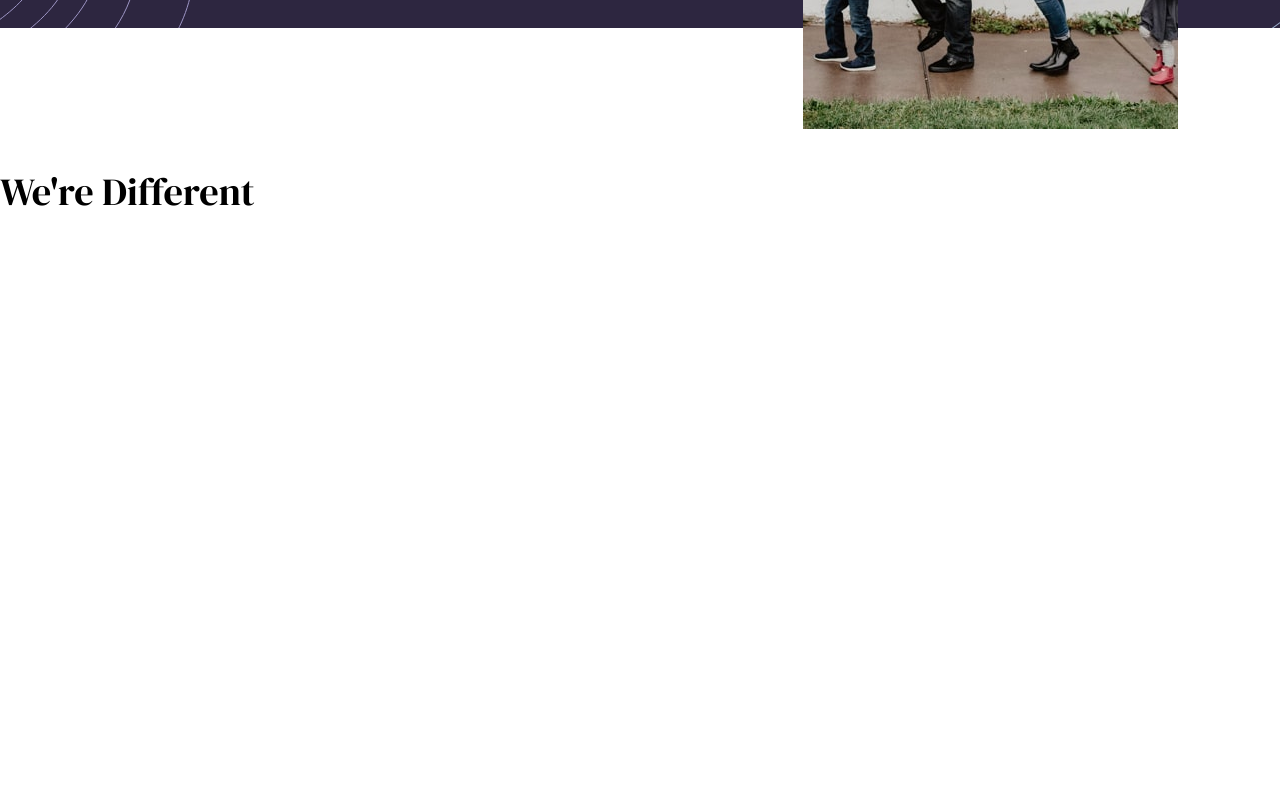
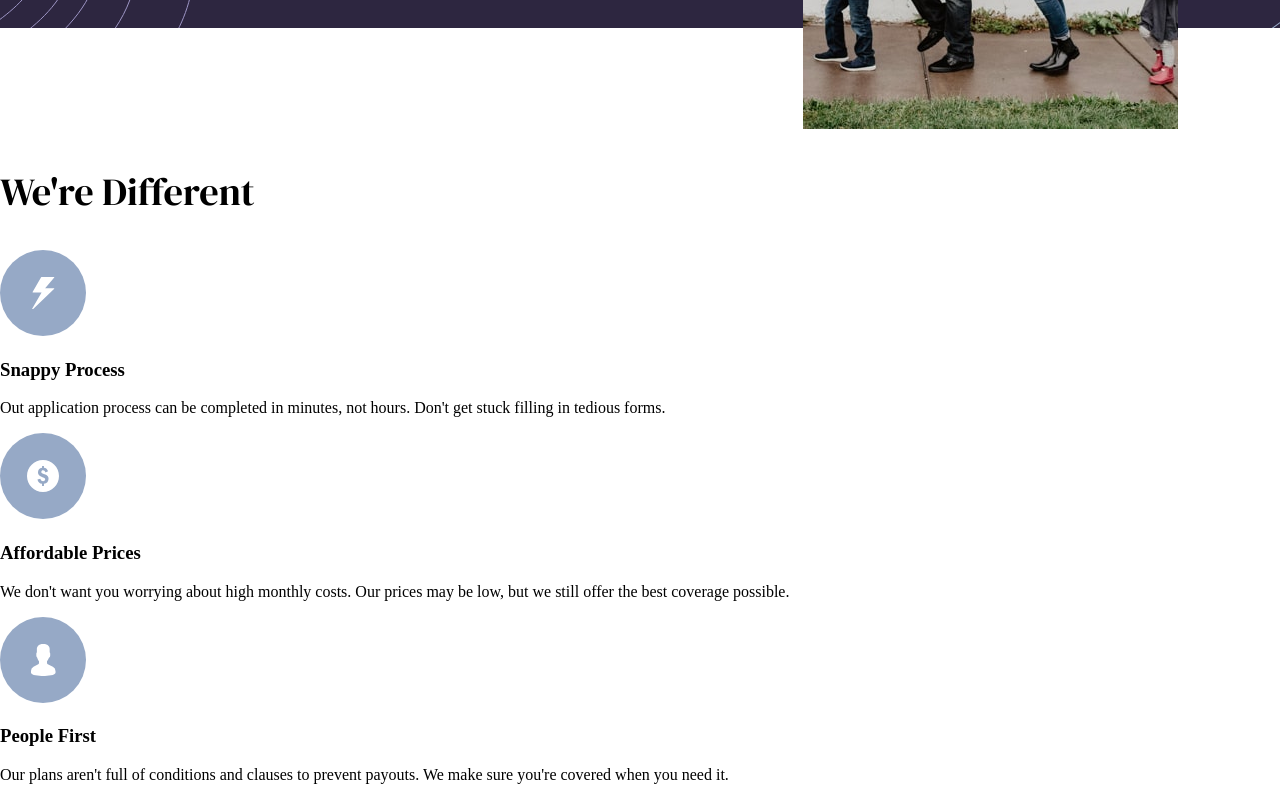
Before and after one commit to J-Guidry/insure_landing_page, a website: page src/index.html in a window 1280 px wide. Shown: the part 654-1454 px from the top of the page. Before the commit the page ends 1014 px from the top, so only its background shows below. Drawn offline with Linux system fonts and the light colour scheme.

Commit message:
more html of next section done

```diff
--- a/src/index.html
+++ b/src/index.html
@@ -68,24 +68,24 @@
         <ul class="services-list">
           <li class="'service">
             <div class="img-circ">
-              <img src="" alt="">
+              <img src="./images/icon-snappy-process.svg" alt="bolt">
             </div>
-            <h3></h3>
-            <p></p>
+            <h3 class="serivce-h">Snappy Process</h3>
+            <p class='service-p'>Out application process can be completed in minutes, not hours. Don't get stuck filling in tedious forms.</p>
           </li>
           <li class="'service">
              <div class="img-circ">
-              <img src="" alt="">
+              <img src="./images/icon-affordable-prices.svg" alt="Dollar sign">
              </div>
-             <h3></h3>
-             <p></p>
+             <h3 class="serivce-h">Affordable Prices</h3>
+             <p class="service-p">We don't want you worrying about high monthly costs. Our prices may be low, but we still offer the best coverage possible.</p>
           </li>
           <li class="'service">
              <div class="img-circ">
-              <img src="" alt="">
+              <img src="./images/icon-people-first.svg" alt="person icon">
              </div>
-             <h3></h3>
-             <p></p>
+             <h3 class="serivce-h">People First</h3>
+             <p class="service-p">Our plans aren't full of conditions and clauses to prevent payouts. We make sure you're covered when you need it.</p>
           </li>
         </ul>
       </section>
```
